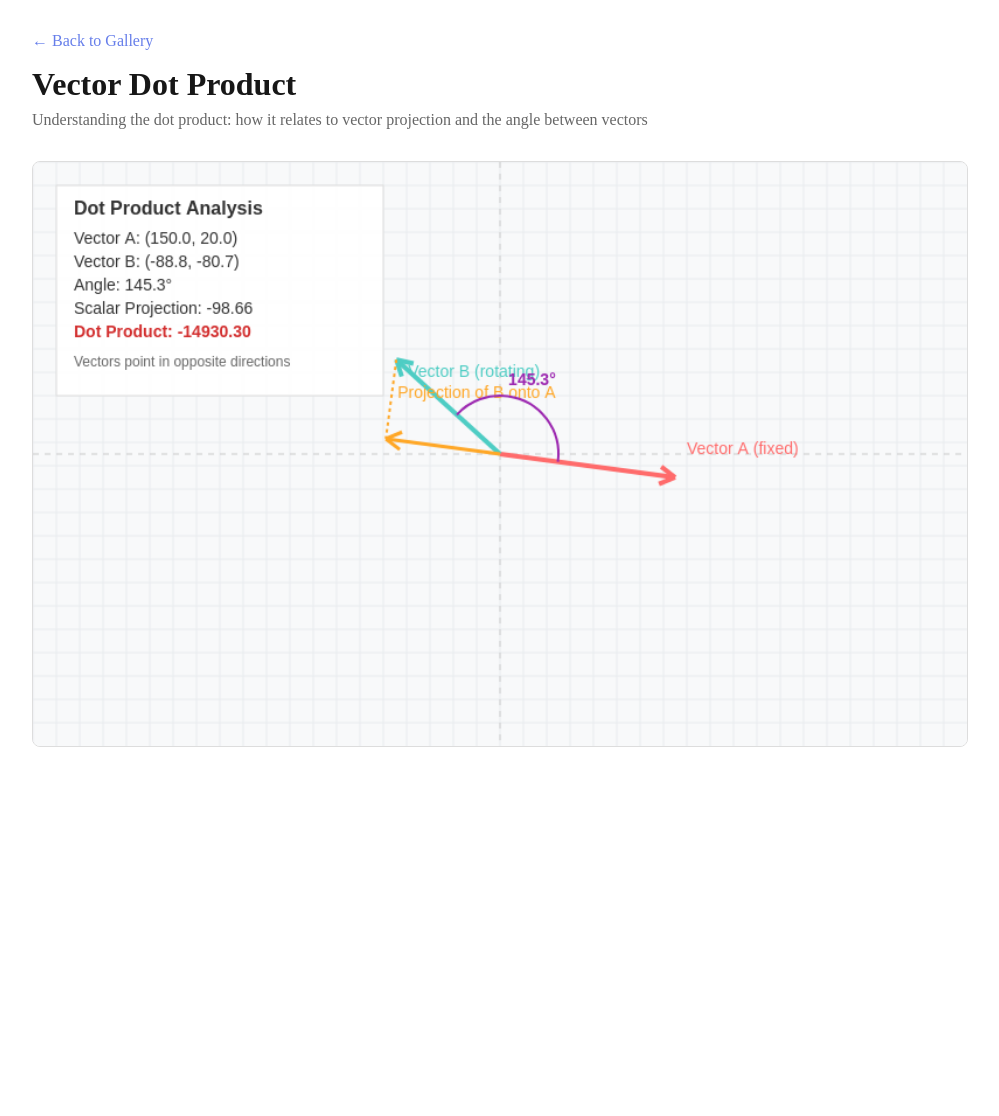
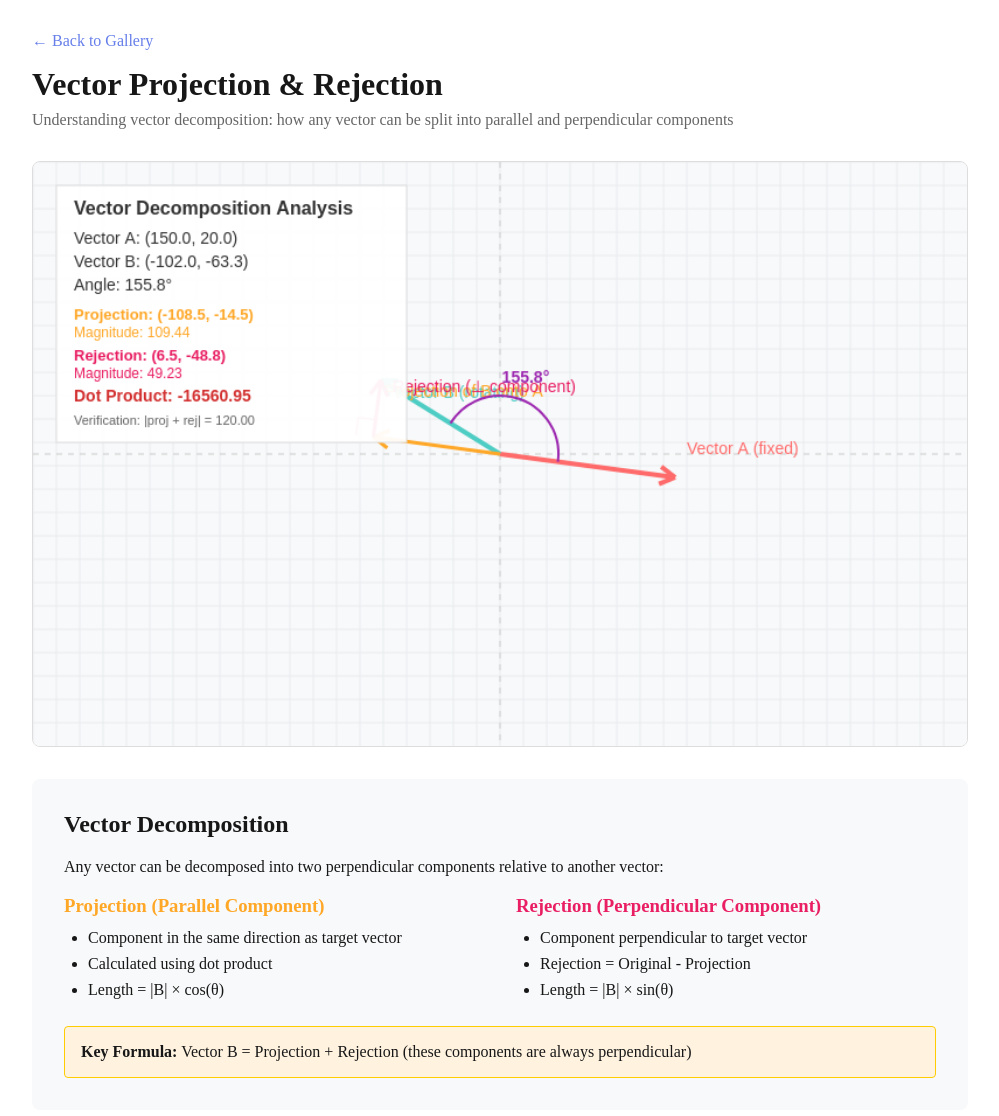
Before and after one commit to t2421/motion-playground, a Next.js app in the folder apps/web/: page /samples/vector-dot-product in a window 1280 px wide. Shown: the top 1116 px of the page, without its empty margins (140-1139 px from the left). Before the commit the page ends 811 px from the top, so only its background shows below. Built offline with nearby package versions, Linux system fonts and the light colour scheme.

Commit message:
feat: enhance vector dot product visualization with projection and rejection components

```diff
--- a/apps/web/app/samples/vector-dot-product/page.tsx
+++ b/apps/web/app/samples/vector-dot-product/page.tsx
@@ -55,7 +55,7 @@ export default function VectorDotProduct() {
 
       // Calculate projection of B onto A using the new method
       const projection = vectorB.projectOnto(vectorA);
-      const scalarProjection = vectorB.scalarProjection(vectorA);
+      const rejection = vectorB.reject(vectorA);
 
       // Draw coordinate axes
       ctx.strokeStyle = '#ccc';
@@ -114,6 +114,37 @@ export default function VectorDotProduct() {
         ctx.setLineDash([]);
       }
 
+      // Draw rejection (perpendicular component)
+      if (rejection.magnitude() > 0.1) {
+        const projectionEnd = center.add(projection);
+
+        CanvasUtil.drawVector(ctx, projectionEnd, rejection, {
+          color: '#e91e63',
+          lineWidth: 3,
+          label: 'Rejection (⊥ component)',
+          labelOffset: new Vector2(10, 10)
+        });
+
+        // Draw right angle indicator at projection end
+        const rightAngleSize = 15;
+        const projNorm = projection.normalize();
+        const rejNorm = rejection.normalize();
+
+        if (projNorm.magnitude() > 0 && rejNorm.magnitude() > 0) {
+          const corner1 = projectionEnd.add(projNorm.multiply(rightAngleSize));
+          const corner2 = corner1.add(rejNorm.multiply(rightAngleSize));
+          const corner3 = projectionEnd.add(rejNorm.multiply(rightAngleSize));
+
+          ctx.strokeStyle = '#e91e63';
+          ctx.lineWidth = 1;
+          ctx.beginPath();
+          ctx.moveTo(corner1.x, corner1.y);
+          ctx.lineTo(corner2.x, corner2.y);
+          ctx.lineTo(corner3.x, corner3.y);
+          ctx.stroke();
+        }
+      }
+
       // Draw angle arc between vectors A and B
       if (Math.abs(angleRadians) > 0.1) {
         const arcRadius = 50;
@@ -157,8 +188,8 @@ export default function VectorDotProduct() {
       // Information panel
       const panelX = 20;
       const panelY = 20;
-      const panelWidth = 280;
-      const panelHeight = 180;
+      const panelWidth = 300;
+      const panelHeight = 220;
 
       // Panel background
       ctx.fillStyle = 'rgba(255, 255, 255, 0.95)';
@@ -171,24 +202,37 @@ export default function VectorDotProduct() {
       ctx.fillStyle = '#333';
       ctx.font = 'bold 16px Arial';
       ctx.textAlign = 'left';
-      ctx.fillText('Dot Product Analysis', panelX + 15, panelY + 25);
+      ctx.fillText('Vector Decomposition Analysis', panelX + 15, panelY + 25);
 
       ctx.font = '14px Arial';
       ctx.fillText(`Vector A: (${vectorA.x.toFixed(1)}, ${vectorA.y.toFixed(1)})`, panelX + 15, panelY + 50);
       ctx.fillText(`Vector B: (${vectorB.x.toFixed(1)}, ${vectorB.y.toFixed(1)})`, panelX + 15, panelY + 70);
       ctx.fillText(`Angle: ${angleDegrees.toFixed(1)}°`, panelX + 15, panelY + 90);
-      ctx.fillText(`Scalar Projection: ${scalarProjection.toFixed(2)}`, panelX + 15, panelY + 110);
 
+      // Projection info
+      ctx.fillStyle = '#ffa726';
+      ctx.font = 'bold 13px Arial';
+      ctx.fillText(`Projection: (${projection.x.toFixed(1)}, ${projection.y.toFixed(1)})`, panelX + 15, panelY + 115);
+      ctx.font = '12px Arial';
+      ctx.fillText(`Magnitude: ${projection.magnitude().toFixed(2)}`, panelX + 15, panelY + 130);
+
+      // Rejection info
+      ctx.fillStyle = '#e91e63';
+      ctx.font = 'bold 13px Arial';
+      ctx.fillText(`Rejection: (${rejection.x.toFixed(1)}, ${rejection.y.toFixed(1)})`, panelX + 15, panelY + 150);
+      ctx.font = '12px Arial';
+      ctx.fillText(`Magnitude: ${rejection.magnitude().toFixed(2)}`, panelX + 15, panelY + 165);
+
+      // Dot product
       ctx.font = 'bold 14px Arial';
       ctx.fillStyle = dotProduct >= 0 ? '#2e7d32' : '#d32f2f';
-      ctx.fillText(`Dot Product: ${dotProduct.toFixed(2)}`, panelX + 15, panelY + 130);
+      ctx.fillText(`Dot Product: ${dotProduct.toFixed(2)}`, panelX + 15, panelY + 185);
 
+      // Verification
       ctx.fillStyle = '#666';
-      ctx.font = '12px Arial';
-      const interpretation = dotProduct > 0 ? 'Vectors point in similar directions' :
-                           dotProduct < 0 ? 'Vectors point in opposite directions' :
-                           'Vectors are perpendicular';
-      ctx.fillText(interpretation, panelX + 15, panelY + 155);
+      ctx.font = '11px Arial';
+      const sumMagnitude = projection.add(rejection).magnitude();
+      ctx.fillText(`Verification: |proj + rej| = ${sumMagnitude.toFixed(2)}`, panelX + 15, panelY + 205);
 
       animationId = requestAnimationFrame(animate);
     }
@@ -208,9 +252,9 @@ export default function VectorDotProduct() {
         <Link href="/" style={{ color: '#667eea', textDecoration: 'none' }}>
           ← Back to Gallery
         </Link>
-        <h1 style={{ marginTop: '1rem', marginBottom: '0.5rem' }}>Vector Dot Product</h1>
+        <h1 style={{ marginTop: '1rem', marginBottom: '0.5rem' }}>Vector Projection & Rejection</h1>
         <p style={{ color: '#666' }}>
-          Understanding the dot product: how it relates to vector projection and the angle between vectors
+          Understanding vector decomposition: how any vector can be split into parallel and perpendicular components
         </p>
       </header>
 
@@ -225,6 +269,48 @@ export default function VectorDotProduct() {
           style={{ display: 'block', width: '100%', height: 'auto' }}
         />
       </div>
+
+      <div style={{
+        backgroundColor: '#f8f9fa',
+        padding: '2rem',
+        borderRadius: '8px',
+        marginBottom: '2rem'
+      }}>
+        <h2 style={{ marginTop: 0, marginBottom: '1rem' }}>Vector Decomposition</h2>
+
+        <p style={{ marginBottom: '1rem', lineHeight: '1.6' }}>
+          Any vector can be decomposed into two perpendicular components relative to another vector:
+        </p>
+
+        <div style={{ display: 'grid', gridTemplateColumns: '1fr 1fr', gap: '2rem', marginBottom: '1.5rem' }}>
+          <div>
+            <h3 style={{ marginBottom: '0.5rem', color: '#ffa726' }}>Projection (Parallel Component)</h3>
+            <ul style={{ margin: 0, paddingLeft: '1.5rem', lineHeight: '1.6' }}>
+              <li>Component in the same direction as target vector</li>
+              <li>Calculated using dot product</li>
+              <li>Length = |B| × cos(θ)</li>
+            </ul>
+          </div>
+
+          <div>
+            <h3 style={{ marginBottom: '0.5rem', color: '#e91e63' }}>Rejection (Perpendicular Component)</h3>
+            <ul style={{ margin: 0, paddingLeft: '1.5rem', lineHeight: '1.6' }}>
+              <li>Component perpendicular to target vector</li>
+              <li>Rejection = Original - Projection</li>
+              <li>Length = |B| × sin(θ)</li>
+            </ul>
+          </div>
+        </div>
+
+        <div style={{
+          backgroundColor: '#fff3e0',
+          padding: '1rem',
+          borderRadius: '4px',
+          border: '1px solid #ffcc02'
+        }}>
+          <strong>Key Formula:</strong> Vector B = Projection + Rejection (these components are always perpendicular)
+        </div>
+      </div>
     </div>
   );
 }
```
